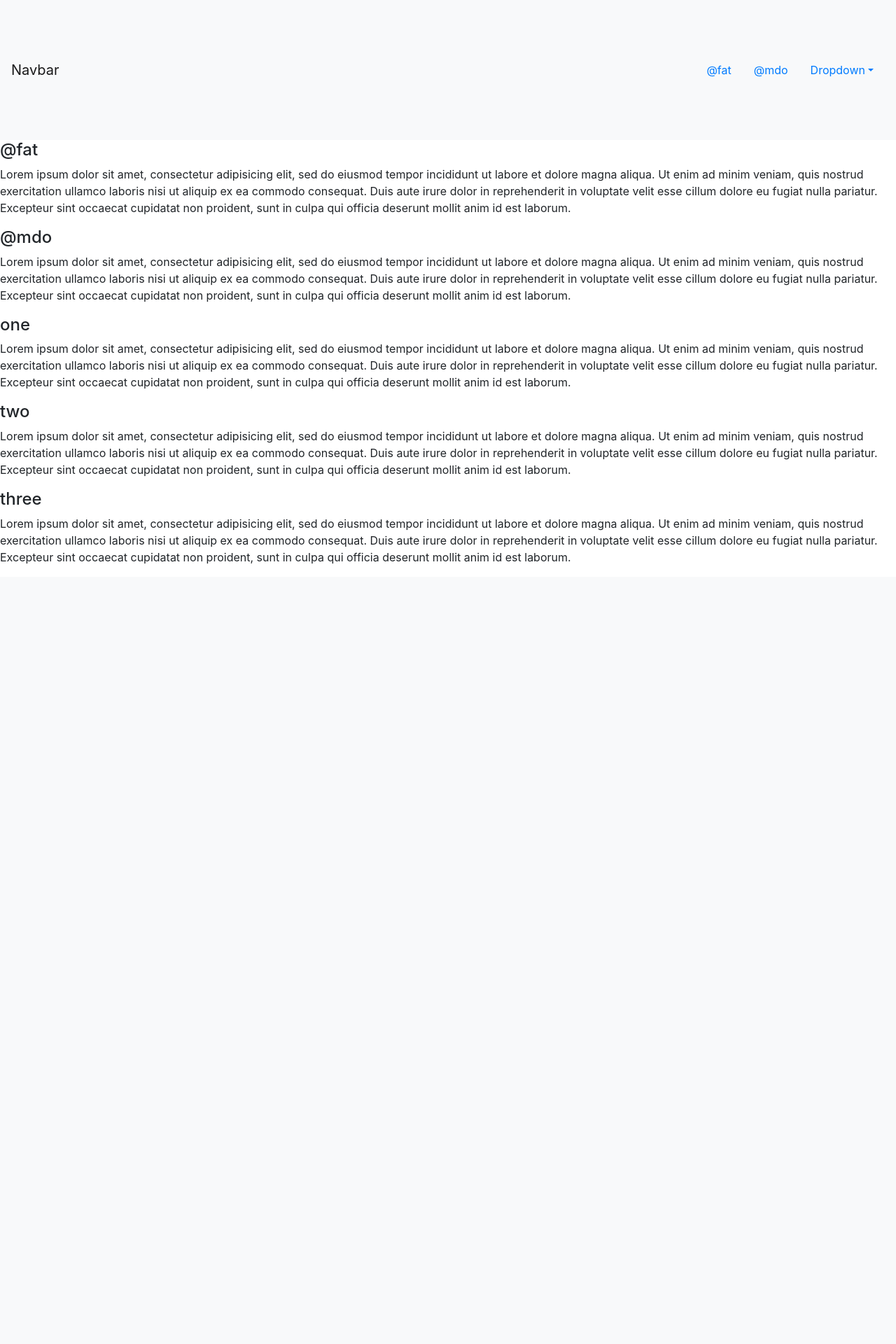
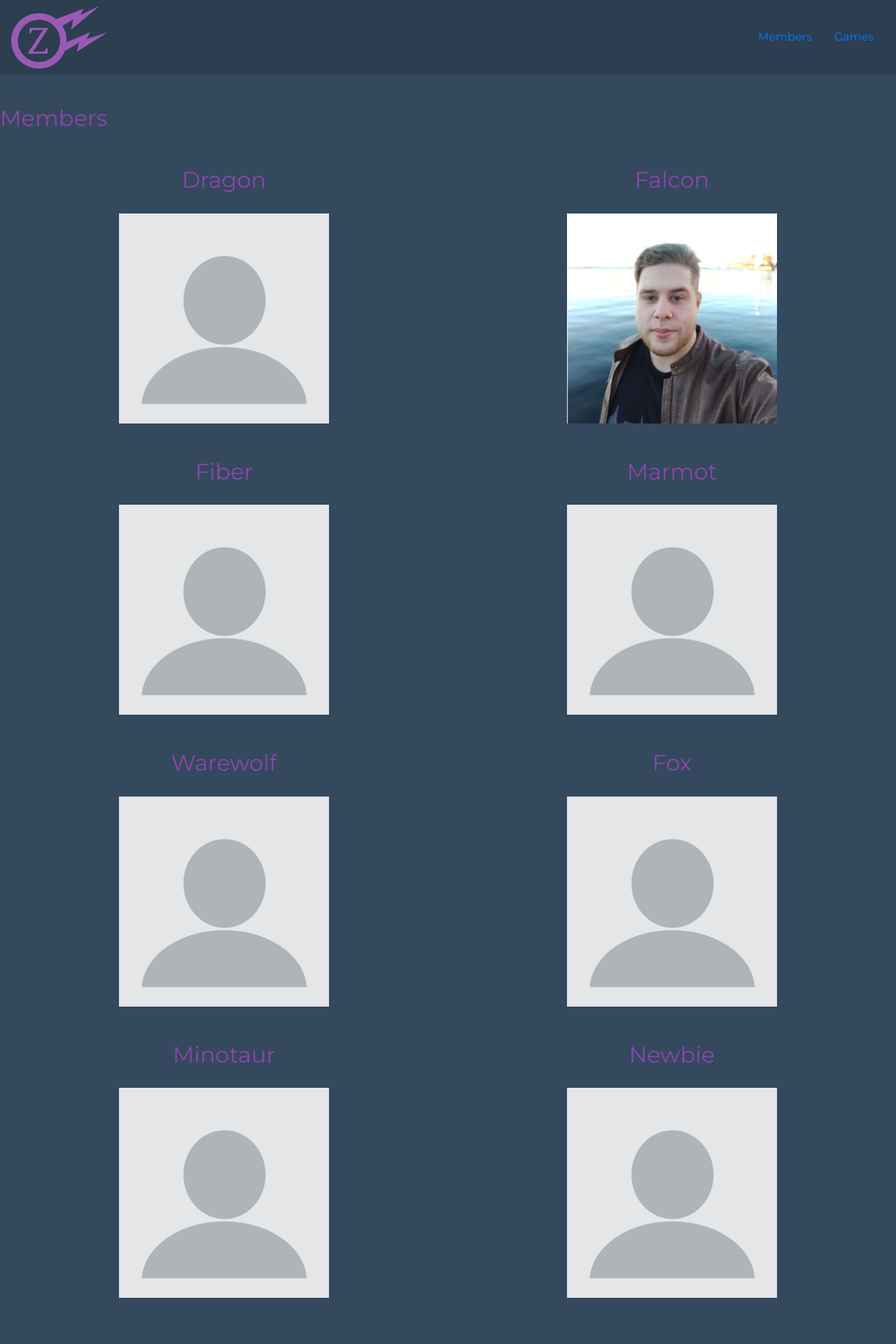
Before and after one commit to Bjorn97/Zeda.me, a PHP site: page / in a window 1280 px wide. Shown: the top 1920 px of the page at 70% size. Before the commit the page ends 805 px from the top, so only its background shows below. Run offline with PHP 8.4, Linux system fonts and the light colour scheme.

Commit message:
small update

```diff
--- a/index.html
+++ b/index.html
@@ -3,47 +3,50 @@
 <head>
     <meta charset="utf-8">
     <meta name="viewport" content="width=device-width,initial-scale=1">
-    <link rel=icon href=bild8.png sizes="16x16" type="image/png">
+    <link rel=icon href=img/zeda_ico.png sizes="16x16" type="image/png">
     <link rel="stylesheet" type="text/css" href="style/style.css" media="screen" />
     <link href="https://fonts.googleapis.com/css?family=Montserrat&display=swap" rel="stylesheet">
     <link rel="stylesheet" href="https://stackpath.bootstrapcdn.com/bootstrap/4.3.1/css/bootstrap.min.css" integrity="sha384-ggOyR0iXCbMQv3Xipma34MD+dH/1fQ784/j6cY/iJTQUOhcWr7x9JvoRxT2MZw1T" crossorigin="anonymous">
-    <title>Nordic Web</title>
+    <title>Zeda</title>
     <meta name="description" content="We as Nordic Web will provide you the online presence you deserve.">
 </head>
-<body data-spy="scroll" data-target=".navbar" data-offset="50">
+<body id="home" data-spy="scroll" data-target=".navbar" data-offset="0">
 
 <!-- The navbar - The <a> elements are used to jump to a section in the scrollable area -->
-    <nav id="navbar-example2" class="navbar navbar-light bg-light">
-        <a class="navbar-brand" href="#">Navbar</a>
+    <nav class="navbar navbar-inverse fixed-top">
+        <img src="img/zeda.png" alt="logo">
         <ul class="nav nav-pills">
-        <li class="nav-item">
-            <a class="nav-link" href="#fat">@fat</a>
-        </li>
-        <li class="nav-item">
-            <a class="nav-link" href="#mdo">@mdo</a>
-        </li>
-        <li class="nav-item dropdown">
-            <a class="nav-link dropdown-toggle" data-toggle="dropdown" href="#" role="button" aria-haspopup="true" aria-expanded="false">Dropdown</a>
-                <div class="dropdown-menu">
-                    <a class="dropdown-item" href="#one">one</a>
-                    <a class="dropdown-item" href="#two">two</a>
-                    <div role="separator" class="dropdown-divider"></div>
-                    <a class="dropdown-item" href="#three">three</a>
-                </div>
-        </li>
+            <li class="nav-item"><a class="nav-link" href="#members">Members</a></li>
+            <li class="nav-item"><a class="nav-link" href="#games">Games</a></li>
         </ul>
     </nav>
-    <div data-spy="scroll" data-target="#navbar-example2" data-offset="0">
-        <h4 id="fat">@fat</h4>
-        <p>Lorem ipsum dolor sit amet, consectetur adipisicing elit, sed do eiusmod tempor incididunt ut labore et dolore magna aliqua. Ut enim ad minim veniam, quis nostrud exercitation ullamco laboris nisi ut aliquip ex ea commodo consequat. Duis aute irure dolor in reprehenderit in voluptate velit esse cillum dolore eu fugiat nulla pariatur. Excepteur sint occaecat cupidatat non proident, sunt in culpa qui officia deserunt mollit anim id est laborum.</p>
-        <h4 id="mdo">@mdo</h4>
-        <p>Lorem ipsum dolor sit amet, consectetur adipisicing elit, sed do eiusmod tempor incididunt ut labore et dolore magna aliqua. Ut enim ad minim veniam, quis nostrud exercitation ullamco laboris nisi ut aliquip ex ea commodo consequat. Duis aute irure dolor in reprehenderit in voluptate velit esse cillum dolore eu fugiat nulla pariatur. Excepteur sint occaecat cupidatat non proident, sunt in culpa qui officia deserunt mollit anim id est laborum.</p>
-        <h4 id="one">one</h4>
-        <p>Lorem ipsum dolor sit amet, consectetur adipisicing elit, sed do eiusmod tempor incididunt ut labore et dolore magna aliqua. Ut enim ad minim veniam, quis nostrud exercitation ullamco laboris nisi ut aliquip ex ea commodo consequat. Duis aute irure dolor in reprehenderit in voluptate velit esse cillum dolore eu fugiat nulla pariatur. Excepteur sint occaecat cupidatat non proident, sunt in culpa qui officia deserunt mollit anim id est laborum.</p>
-        <h4 id="two">two</h4>
-        <p>Lorem ipsum dolor sit amet, consectetur adipisicing elit, sed do eiusmod tempor incididunt ut labore et dolore magna aliqua. Ut enim ad minim veniam, quis nostrud exercitation ullamco laboris nisi ut aliquip ex ea commodo consequat. Duis aute irure dolor in reprehenderit in voluptate velit esse cillum dolore eu fugiat nulla pariatur. Excepteur sint occaecat cupidatat non proident, sunt in culpa qui officia deserunt mollit anim id est laborum.</p>
-        <h4 id="three">three</h4>
-        <p>Lorem ipsum dolor sit amet, consectetur adipisicing elit, sed do eiusmod tempor incididunt ut labore et dolore magna aliqua. Ut enim ad minim veniam, quis nostrud exercitation ullamco laboris nisi ut aliquip ex ea commodo consequat. Duis aute irure dolor in reprehenderit in voluptate velit esse cillum dolore eu fugiat nulla pariatur. Excepteur sint occaecat cupidatat non proident, sunt in culpa qui officia deserunt mollit anim id est laborum.</p>
+    <div data-spy="scroll" data-target=".navbar" data-offset="0">
+        <h2 id="members">Members</h2>
+        <div id="display">
+
+        </div>
+        <h2 id="games">Games</h2>
     </div>
+
+    <script>
+        var members = ["Dragon", "Falcon", "Fiber", "Marmot", "Warewolf", "Fox", "Minotaur", "Newbie"];
+        var members1 = ["anonymous.png", "Falcon.jpg", "anonymous.png", "anonymous.png", "anonymous.png", "anonymous.png", "anonymous.png", "anonymous.png"]
+        var display = document.getElementById('display');
+        var img;
+        var membername;
+        var text;
+        for (var i = 0; i < members.length; i++) {
+            div = document.createElement('div');
+            div.className = "memberCard";
+            img = document.createElement('img');
+            img.src = "img/" + members1[i];
+            membername = document.createElement("H2");
+            text = document.createTextNode(members[i]);
+            membername.appendChild(text);
+            div.appendChild(membername);
+            div.appendChild(img);
+            display.appendChild(div);
+        }
+    </script>
 </body>
 </html>
--- a/style/style.css
+++ b/style/style.css
@@ -1,6 +1,54 @@
-.navbar {
-    height: 200px;
+body {
+    font-family: Montserrat!important;
+    background-color: #34495e!important;
 }
-.navbar img {
-    height: 200px;
+h2 {
+    color: #8e44ad;
+    margin-left: 0 auto;
 }
+
+#members {
+    padding-top: 150px;
+
+}
+
+#games {
+    padding-top: 150px;
+    height: 800px;
+}
+
+nav{
+    background-color: #2c3e50;
+    width: 100%;
+}
+
+nav img {
+    height: 90px;
+}
+
+.content {
+
+}
+#display {
+    display: flex;
+    justify-content: space-around;
+    flex-wrap: wrap;
+    margin-top: 50px;
+}
+
+#display img {
+    width: 300px;
+    height: 300px;
+    margin-top: 20px;
+    margin-bottom: 50px;
+}
+
+#display .memberCard {
+    text-align: center;
+    margin-right: 100px;
+    margin-left: 100px;
+}
+
+#display2 {
+    height: 1000px;
+}
```
Also changed, not shown: img/Falcon.jpg (added), img/anonymous.png (added), img/zeda.png, img/zeda_ico.png (added).
